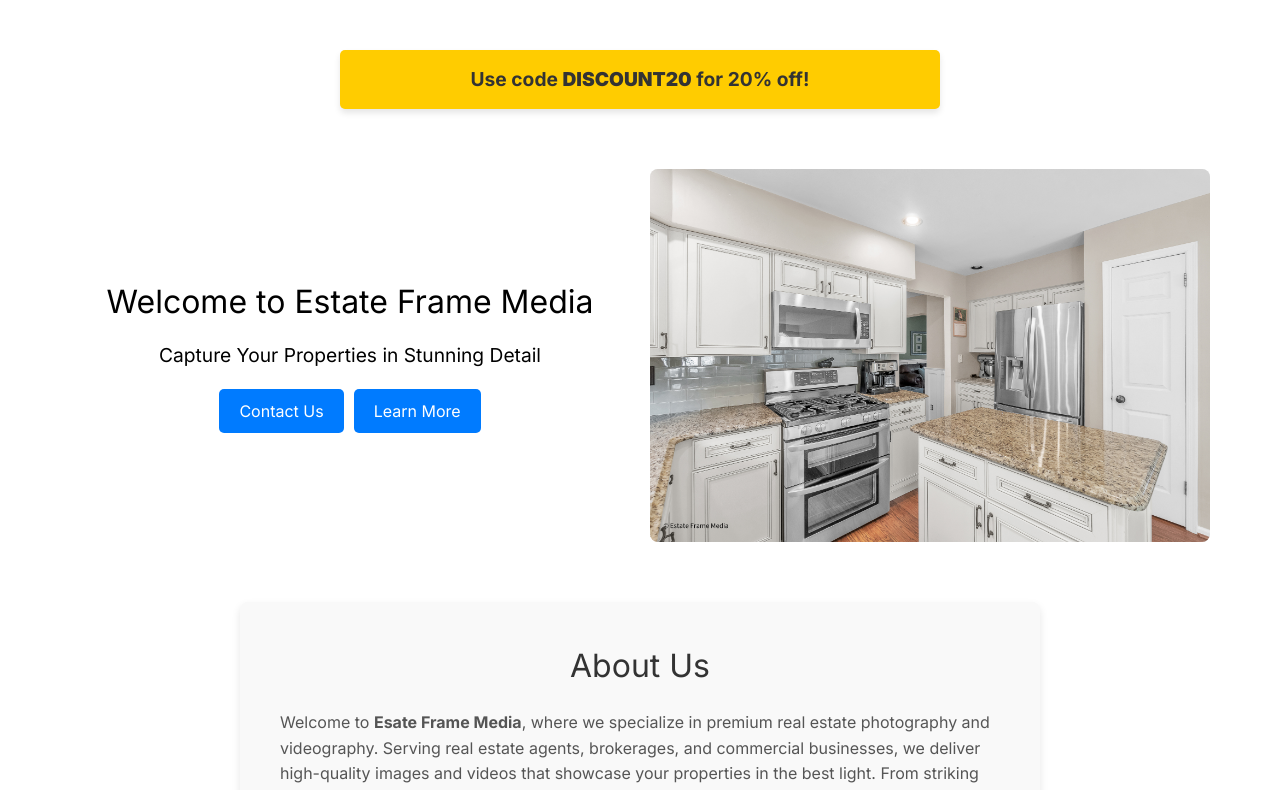
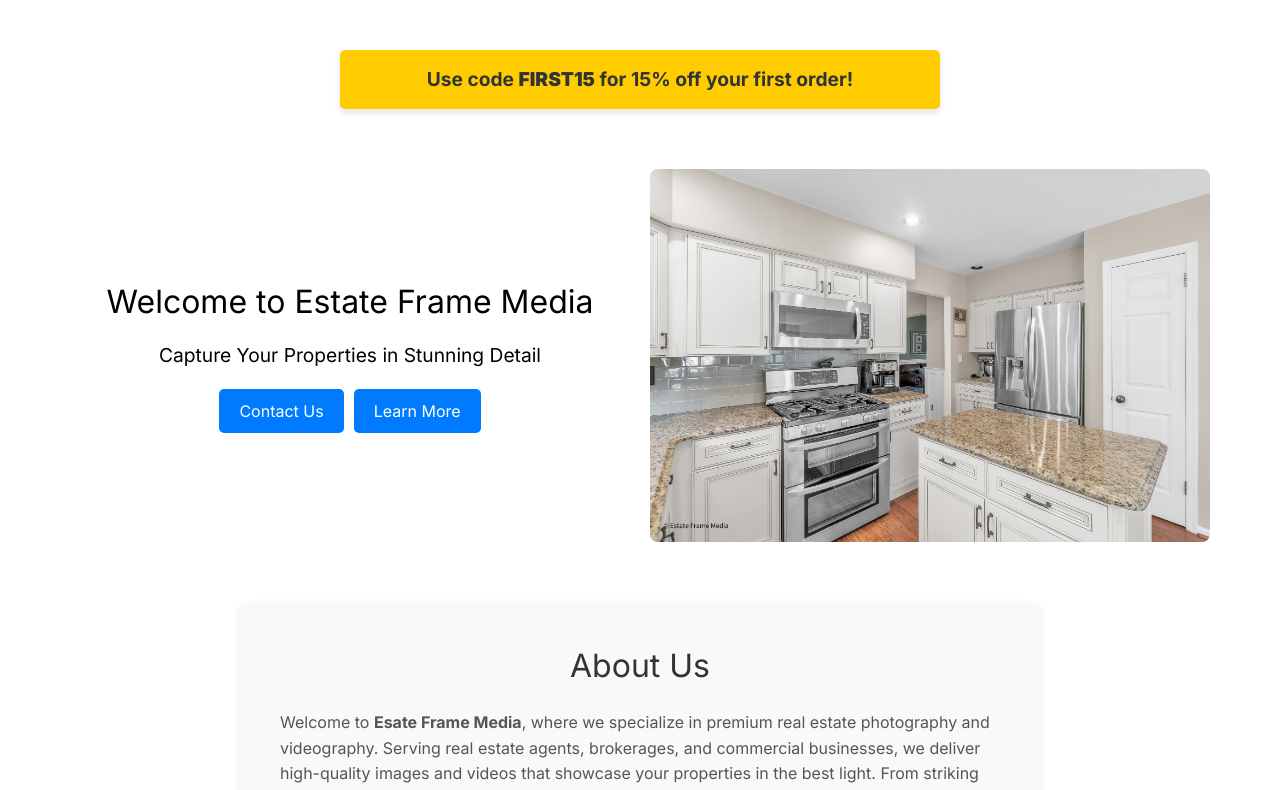
Before and after one commit to celentanofp20/css-playground, a Next.js app: page /photo in a window 1280 px wide. Shown: the top 790 px of the page. Built offline with nearby package versions, Linux system fonts and the light colour scheme.

Commit message:
fix coupon

```diff
--- a/app/photo/page.tsx
+++ b/app/photo/page.tsx
@@ -8,7 +8,7 @@ export default function Home() {
         {/* coupon banner */}
         <div className={styles.coupon}>
           <p className={styles.text}>
-            Use code <strong>DISCOUNT20</strong> for 20% off!
+            Use code <strong>FIRST15</strong> for 15% off your first order!
           </p>
         </div>
 
```
